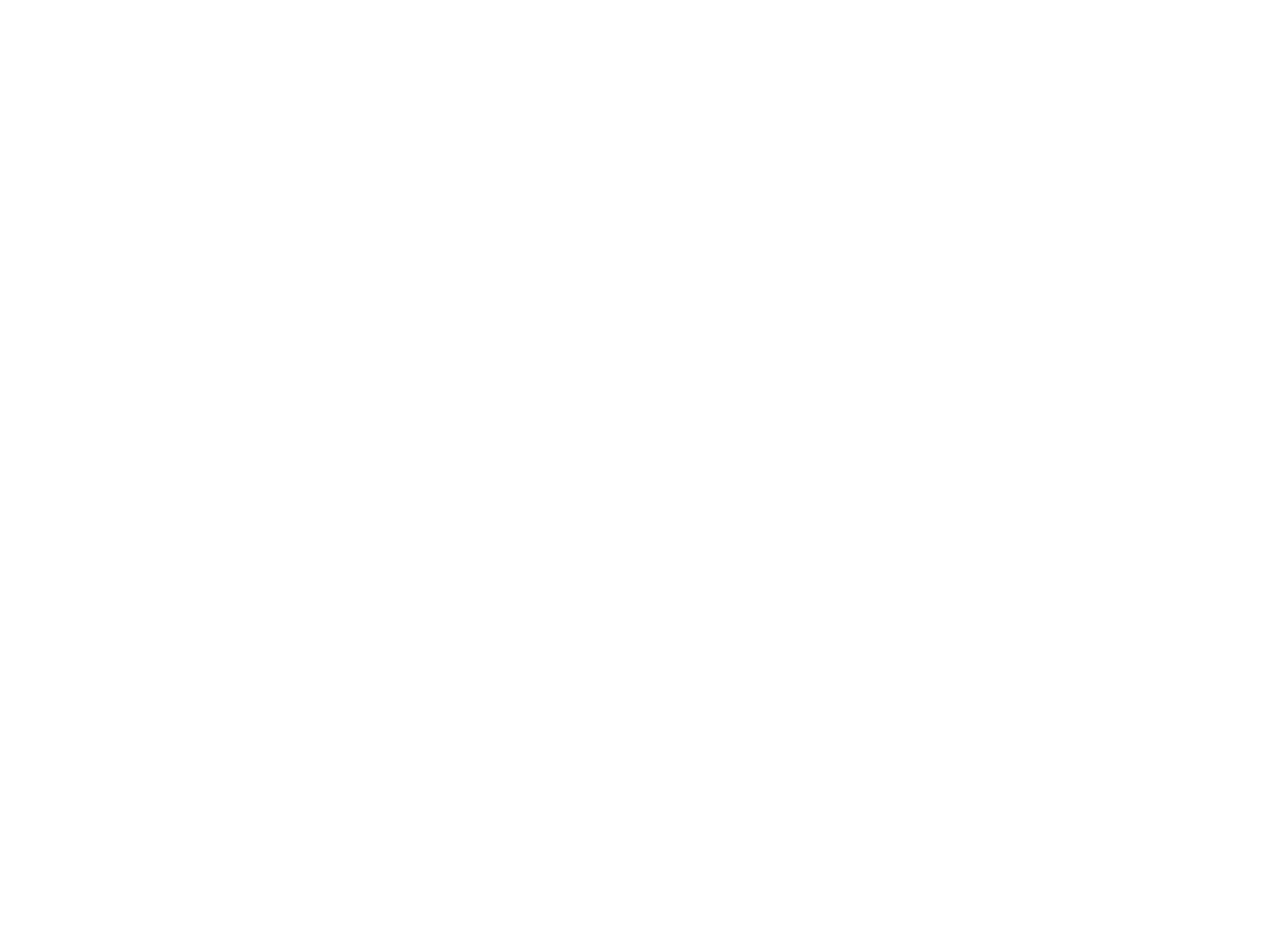
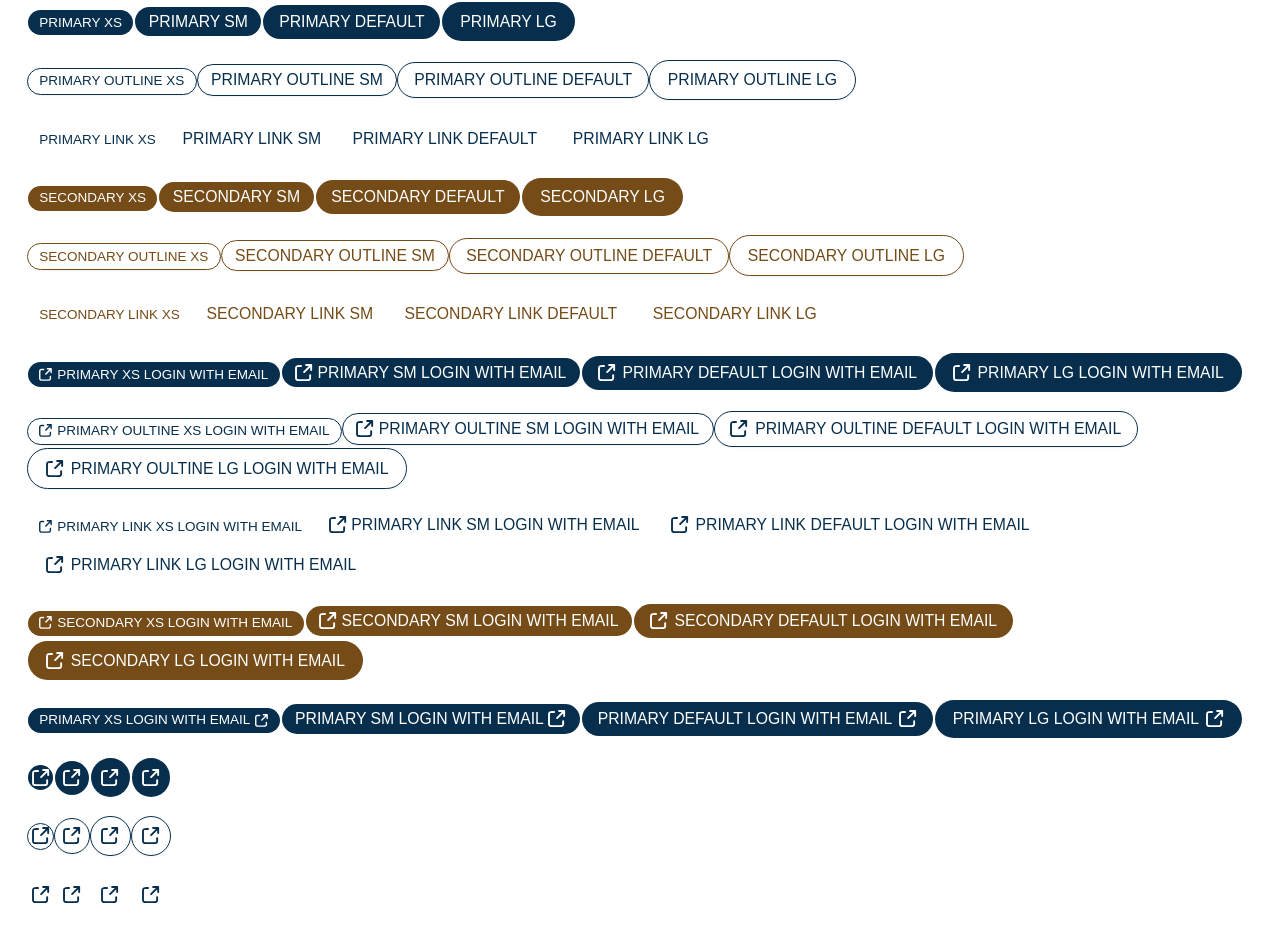
Before and after one commit to gamitarchana/react-shadcn-ui, a Next.js app: page / in a window 1280 px wide. Shown: the part 714-1656 px from the top of the page. Before the commit the page ends 800 px from the top, so only its background shows below. Built offline with nearby package versions, Linux system fonts and the light colour scheme; a web font is replaced by a local one.

Commit message:
theme buttons

```diff
--- a/app/globals.css
+++ b/app/globals.css
@@ -13,8 +13,8 @@
     --popover-foreground: oklch(0.145 0 0);
     --primary: oklch(0.2958 0.0692 246.34);
     --primary-foreground: oklch(1 0 0);
-    --secondary: oklch(0.967 0.001 286.375);
-    --secondary-foreground: oklch(0.21 0.006 285.885);
+    --secondary: oklch(0.4509 0.0866 67.43);
+    --secondary-foreground: oklch(1 0 0);
     --muted: oklch(0.97 0 0);
     --muted-foreground: oklch(0.556 0 0);
     --accent: oklch(0.97 0 0);
@@ -48,8 +48,8 @@
     --popover-foreground: oklch(0.985 0 0);
     --primary: oklch(0.2958 0.0692 246.34);
     --primary-foreground: oklch(1 0 0);
-    --secondary: oklch(0.274 0.006 286.033);
-    --secondary-foreground: oklch(0.985 0 0);
+    --secondary: oklch(0.4509 0.0866 67.43);
+    --secondary-foreground: oklch(1 0 0);
     --muted: oklch(0.269 0 0);
     --muted-foreground: oklch(0.708 0 0);
     --accent: oklch(0.269 0 0);
--- a/app/page.tsx
+++ b/app/page.tsx
@@ -1,20 +1,182 @@
 import { Button } from "@/components/ui/button"
 import { Heading } from "@/components/ui/heading"
+import { Mail } from "lucide-react"
+import { NewWindow } from "@/components/icons/new-window"
 
 export default function Page() {
   return (
     <div className="flex min-h-svh p-6">
       <div className="flex min-w-0 flex-col gap-4 text-sm leading-loose">
+        <h1 className="scroll-m-20 text-4xl tracking-tight lg:text-5xl font-heading">shadcn ui</h1>
         <div>
-          <h1 className="scroll-m-20 text-4xl font-extrabold tracking-tight lg:text-5xl font-heading">shadcn ui</h1>
+          <div className="py-8">
+            <h2 className="scroll-m-20 text-3xl tracking-tight lg:text-4xl font-heading">Typography</h2>
+            <div className="py-4">
               <Heading component="h1" variant="h1" title="Custom Heading H1"/>
               <Heading component="h2" variant="h2" title="Custom Heading H2"/>
               <Heading component="h3" variant="h3" title="Custom Heading H3"/>
               <Heading component="h4" variant="h4" title="Custom Heading H4"/>
               <Heading component="h5" variant="h5" title="Custom Heading H5"/>
               <Heading component="h6" variant="h6" title="Custom Heading H6"/>
-          <Button variant='default' >Primary</Button>
               <p>Lorem ipsum dolor sit amet, consectetur adipiscing elit, sed do eiusmod tempor incididunt ut labore et dolore magna aliqua. Ut enim ad minim veniam, quis nostrud exercitation ullamco laboris nisi ut aliquip ex ea commodo consequat. Duis aute irure dolor in reprehenderit in voluptate velit esse cillum dolore eu fugiat nulla pariatur. Excepteur sint occaecat cupidatat non proident, sunt in culpa qui officia deserunt mollit anim id est laborum</p>
+            </div>
+          </div>
+          <div className="py-8">
+            <h2 className="scroll-m-20 text-3xl tracking-tight lg:text-4xl font-heading">Buttons</h2>
+            <div className="py-2">
+              <div className="py-2">
+                <Button variant='default' size='xs'>Primary XS</Button>
+                <Button variant='default' size='sm'>Primary SM</Button>
+                <Button variant='default' >Primary Default</Button>
+                <Button variant='default' size='lg'>Primary LG</Button>
+              </div>
+              <div className="py-2">
+                <Button variant='outline' size='xs'>Primary Outline XS</Button>
+                <Button variant='outline' size='sm'>Primary Outline SM</Button>
+                <Button variant='outline' >Primary Outline Default</Button>
+                <Button variant='outline' size='lg'>Primary Outline LG</Button>
+              </div>
+              <div className="py-2">
+                <Button variant='link' size='xs'>Primary Link XS</Button>
+                <Button variant='link' size='sm'>Primary Link SM</Button>
+                <Button variant='link' >Primary Link Default</Button>
+                <Button variant='link' size='lg'>Primary Link LG</Button>
+              </div>
+              <div className="py-2">
+                <Button variant='secondary' size='xs'>Secondary XS</Button>
+                <Button variant='secondary' size='sm'>Secondary SM</Button>
+                <Button variant='secondary' >Secondary Default</Button>
+                <Button variant='secondary' size='lg'>Secondary LG</Button>
+              </div>
+              <div className="py-2">
+                <Button variant='secondary_outline' size='xs'>Secondary Outline XS</Button>
+                <Button variant='secondary_outline' size='sm'>Secondary Outline SM</Button>
+                <Button variant='secondary_outline' >Secondary Outline Default</Button>
+                <Button variant='secondary_outline' size='lg'>Secondary Outline LG</Button>
+              </div>
+              <div className="py-2">
+                <Button variant='secondary_link' size='xs'>Secondary Link XS</Button>
+                <Button variant='secondary_link' size='sm'>Secondary Link SM</Button>
+                <Button variant='secondary_link' >Secondary Link Default</Button>
+                <Button variant='secondary_link' size='lg'>Secondary Link LG</Button>
+              </div>
+              <div className="py-2">
+                <Button size='xs'>
+                  <NewWindow  /> Primary XS Login with Email
+                </Button>
+                <Button size='sm'>
+                  <NewWindow  /> Primary SM Login with Email
+                </Button>
+                <Button>
+                  <NewWindow  /> Primary Default Login with Email
+                </Button>
+                <Button size='lg'>
+                  <NewWindow  /> Primary LG Login with Email
+                </Button>
+              </div>
+              <div className="py-2">
+                <Button variant='outline' size='xs'>
+                  <NewWindow  /> Primary Oultine XS Login with Email
+                </Button>
+                <Button variant='outline' size='sm'>
+                  <NewWindow  /> Primary Oultine SM Login with Email
+                </Button>
+                <Button variant='outline'>
+                  <NewWindow  /> Primary Oultine Default Login with Email
+                </Button>
+                <Button variant='outline' size='lg'>
+                  <NewWindow  /> Primary Oultine LG Login with Email
+                </Button>
+              </div>
+              <div className="py-2">
+                <Button variant='link' size='xs'>
+                  <NewWindow  /> Primary Link XS Login with Email
+                </Button>
+                <Button variant='link' size='sm'>
+                  <NewWindow  /> Primary Link SM Login with Email
+                </Button>
+                <Button variant='link'>
+                  <NewWindow  /> Primary Link Default Login with Email
+                </Button>
+                <Button variant='link' size='lg'>
+                  <NewWindow  /> Primary Link LG Login with Email
+                </Button>
+              </div>
+              <div className="py-2">
+                <Button variant='secondary' size='xs'>
+                  <NewWindow  /> Secondary XS Login with Email
+                </Button>
+                <Button variant='secondary' size='sm'>
+                  <NewWindow  /> Secondary SM Login with Email
+                </Button>
+                <Button variant='secondary'>
+                  <NewWindow  /> Secondary Default Login with Email
+                </Button>
+                <Button variant='secondary' size='lg'>
+                  <NewWindow  /> Secondary LG Login with Email
+                </Button>
+              </div>
+              <div className="py-2">
+                <Button size='xs'>
+                  Primary XS Login with Email
+                  <NewWindow  />
+                </Button>
+                <Button size='sm'>
+                  Primary SM Login with Email
+                  <NewWindow  />
+                </Button>
+                <Button>
+                  Primary Default Login with Email
+                  <NewWindow  />
+                </Button>
+                <Button size='lg'>
+                  Primary LG Login with Email<NewWindow  />
+                </Button>
+              </div>
+              <div className="py-2">
+                <Button size='icon-xs'>
+                  <NewWindow  />
+                </Button>
+                <Button size='icon-sm'>
+                  <NewWindow  />
+                </Button>
+                <Button size='icon'>
+                  <NewWindow  />
+                </Button>
+                <Button size='icon-lg'>
+                  <NewWindow  />
+                </Button>
+              </div>
+              <div className="py-2">
+                <Button variant="outline" size='icon-xs'>
+                  <NewWindow  />
+                </Button>
+                <Button variant="outline"  size='icon-sm'>
+                  <NewWindow  />
+                </Button>
+                <Button variant="outline" size='icon'>
+                  <NewWindow  />
+                </Button>
+                <Button variant="outline" size='icon-lg'>
+                  <NewWindow  />
+                </Button>
+              </div>
+              <div className="py-2">
+                <Button variant="link" size='icon-xs'>
+                  <NewWindow  />
+                </Button>
+                <Button variant="link"  size='icon-sm'>
+                  <NewWindow  />
+                </Button>
+                <Button variant="link" size='icon'>
+                  <NewWindow  />
+                </Button>
+                <Button variant="link" size='icon-lg'>
+                  <NewWindow  />
+                </Button>
+              </div>
+            </div>
+          </div>
         </div>
       </div>
     </div>
--- /dev/null
+++ b/components/icons/new-window.tsx
@@ -0,0 +1,23 @@
+import { SVGProps } from "react"
+
+export function NewWindow(props: SVGProps<SVGSVGElement>) {
+  return (
+    <svg
+      xmlns="http://w3.org"
+      viewBox="0 0 19 19"
+      fill="none"
+      stroke="currentColor"
+      strokeWidth="2"
+      strokeLinecap="round"
+      strokeLinejoin="round"
+      {...props}
+    >
+      {/* Replace with your custom SVG path data */}
+      <path d="M6.39995 2.13333H4.47995C3.28517 2.13333 2.68733 2.13333 2.23099 2.36585C1.82957 2.57038 1.50345 2.8965 1.29893 3.29792C1.06641 3.75426 1.06641 4.3521 1.06641 5.54688V13.6535C1.06641 14.8483 1.06641 15.4454 1.29893 15.9018C1.50345 16.3031 1.82957 16.6299 2.23099 16.8343C2.68689 17.0667 3.284 17.0667 4.47644 17.0667H12.5897C13.7821 17.0667 14.3784 17.0667 14.8343 16.8343C15.2357 16.6299 15.5629 16.3028 15.7674 15.9014C15.9997 15.4455 15.9997 14.8491 15.9997 13.6566V11.7333M17.0664 6.4V1.06667M17.0664 1.06667H11.7331M17.0664 1.06667L9.59974 8.53333" />
+
+    </svg>
+  )
+}
+/*<svg xmlns="http://www.w3.org/2000/svg" viewBox="-0.5 -0.5 20 20" fill="none">
+<path d="M6.39995 2.13333H4.47995C3.28517 2.13333 2.68733 2.13333 2.23099 2.36585C1.82957 2.57038 1.50345 2.8965 1.29893 3.29792C1.06641 3.75426 1.06641 4.3521 1.06641 5.54688V13.6535C1.06641 14.8483 1.06641 15.4454 1.29893 15.9018C1.50345 16.3031 1.82957 16.6299 2.23099 16.8343C2.68689 17.0667 3.284 17.0667 4.47644 17.0667H12.5897C13.7821 17.0667 14.3784 17.0667 14.8343 16.8343C15.2357 16.6299 15.5629 16.3028 15.7674 15.9014C15.9997 15.4455 15.9997 14.8491 15.9997 13.6566V11.7333M17.0664 6.4V1.06667M17.0664 1.06667H11.7331M17.0664 1.06667L9.59974 8.53333" stroke-width="2.13333" stroke-linecap="round" stroke-linejoin="round"/>
+</svg>*/
--- a/components/ui/button.tsx
+++ b/components/ui/button.tsx
@@ -3,33 +3,36 @@
 import { cn } from "cn"
 
 const buttonVariants = cva(
-  "group/button inline-flex shrink-0 items-center justify-center rounded-md border border-transparent bg-clip-padding text-sm font-medium whitespace-nowrap transition-all outline-none select-none focus-visible:border-ring focus-visible:ring-3 focus-visible:ring-ring/50 active:not-aria-[haspopup]:translate-y-px disabled:pointer-events-none disabled:opacity-50 aria-invalid:border-destructive aria-invalid:ring-3 aria-invalid:ring-destructive/20 dark:aria-invalid:border-destructive/50 dark:aria-invalid:ring-destructive/40 [&_svg]:pointer-events-none [&_svg]:shrink-0 [&_svg:not([class*='size-'])]:size-4",
+  "group/button inline-flex shrink-0 items-center justify-center rounded-full border border-transparent bg-clip-padding text-sm text-transform: uppercase font-medium letter-spacing: var(--tracking-wide) leading-none whitespace-nowrap transition-all outline-none select-none focus-visible:border-ring focus-visible:ring-3 focus-visible:ring-ring/50 active:not-aria-[haspopup]:translate-y-px disabled:pointer-events-none disabled:opacity-50 aria-invalid:border-destructive aria-invalid:ring-3 aria-invalid:ring-destructive/20 dark:aria-invalid:border-destructive/50 dark:aria-invalid:ring-destructive/40 [&_svg]:pointer-events-none [&_svg]:shrink-0 [&_svg:not([class*='size-'])]:size-4",
   {
     variants: {
       variant: {
         default: "bg-primary text-primary-foreground hover:bg-primary/80",
         outline:
-          "border-border bg-background shadow-xs hover:bg-muted hover:text-foreground aria-expanded:bg-muted aria-expanded:text-foreground dark:border-input dark:bg-input/30 dark:hover:bg-input/50",
+          "border-primary text-primary bg-transparent shadow-xs hover:text-primary/80 aria-expanded:text-primary/80",
         secondary:
-          "bg-secondary text-secondary-foreground hover:bg-[color-mix(in_oklch,var(--secondary),var(--foreground)_5%)] aria-expanded:bg-secondary aria-expanded:text-secondary-foreground",
+          "bg-secondary text-secondary-foreground hover:bg-secondary/80 aria-expanded:bg-secondary aria-expanded:text-secondary-foreground",
+        secondary_outline:
+          "border-secondary text-secondary bg-transparent shadow-xs hover:text-secondary/80 aria-expanded:text-secondary/80",
         ghost:
           "hover:bg-muted hover:text-foreground aria-expanded:bg-muted aria-expanded:text-foreground dark:hover:bg-muted/50",
         destructive:
           "bg-destructive/10 text-destructive hover:bg-destructive/20 focus-visible:border-destructive/40 focus-visible:ring-destructive/20 dark:bg-destructive/20 dark:hover:bg-destructive/30 dark:focus-visible:ring-destructive/40",
         link: "text-primary underline-offset-4 hover:underline",
+        secondary_link: "text-secondary underline-offset-4 hover:underline",
       },
       size: {
         default:
-          "h-9 gap-1.5 px-2.5 in-data-[slot=button-group]:rounded-md has-data-[icon=inline-end]:pr-2 has-data-[icon=inline-start]:pl-2",
-        xs: "h-6 gap-1 rounded-[min(var(--radius-md),8px)] px-2 text-xs in-data-[slot=button-group]:rounded-md has-data-[icon=inline-end]:pr-1.5 has-data-[icon=inline-start]:pl-1.5 [&_svg:not([class*='size-'])]:size-3",
-        sm: "h-8 gap-1 rounded-[min(var(--radius-md),10px)] px-2.5 in-data-[slot=button-group]:rounded-md has-data-[icon=inline-end]:pr-1.5 has-data-[icon=inline-start]:pl-1.5",
-        lg: "h-10 gap-1.5 px-2.5 has-data-[icon=inline-end]:pr-2 has-data-[icon=inline-start]:pl-2",
-        icon: "size-9",
+          "h-8 gap-1.5 px-3.5 in-data-[slot=button-group]:rounded-md has-data-[icon=inline-end]:pr-2 has-data-[icon=inline-start]:pl-2",
+        xs: "h-6 gap-1 px-2.5 text-xs in-data-[slot=button-group]:rounded-md has-data-[icon=inline-end]:pr-1.5 has-data-[icon=inline-start]:pl-1.5 [&_svg:not([class*='size-'])]:size-3",
+        sm: "h-7 gap-1 px-3 in-data-[slot=button-group]:rounded-md has-data-[icon=inline-end]:pr-1.5 has-data-[icon=inline-start]:pl-1.5",
+        lg: "h-9 gap-1.5 px-4 has-data-[icon=inline-end]:pr-2 has-data-[icon=inline-start]:pl-2",
+        icon: "size-9 rounded-full",
         "icon-xs":
-          "size-6 rounded-[min(var(--radius-md),8px)] in-data-[slot=button-group]:rounded-md [&_svg:not([class*='size-'])]:size-3",
+          "size-6",
         "icon-sm":
-          "size-8 rounded-[min(var(--radius-md),10px)] in-data-[slot=button-group]:rounded-md",
-        "icon-lg": "size-10",
+          "size-8",
+        "icon-lg": "size-9",
       },
     },
     defaultVariants: {
```
Lines whose indentation alone changed are shown as unchanged.
